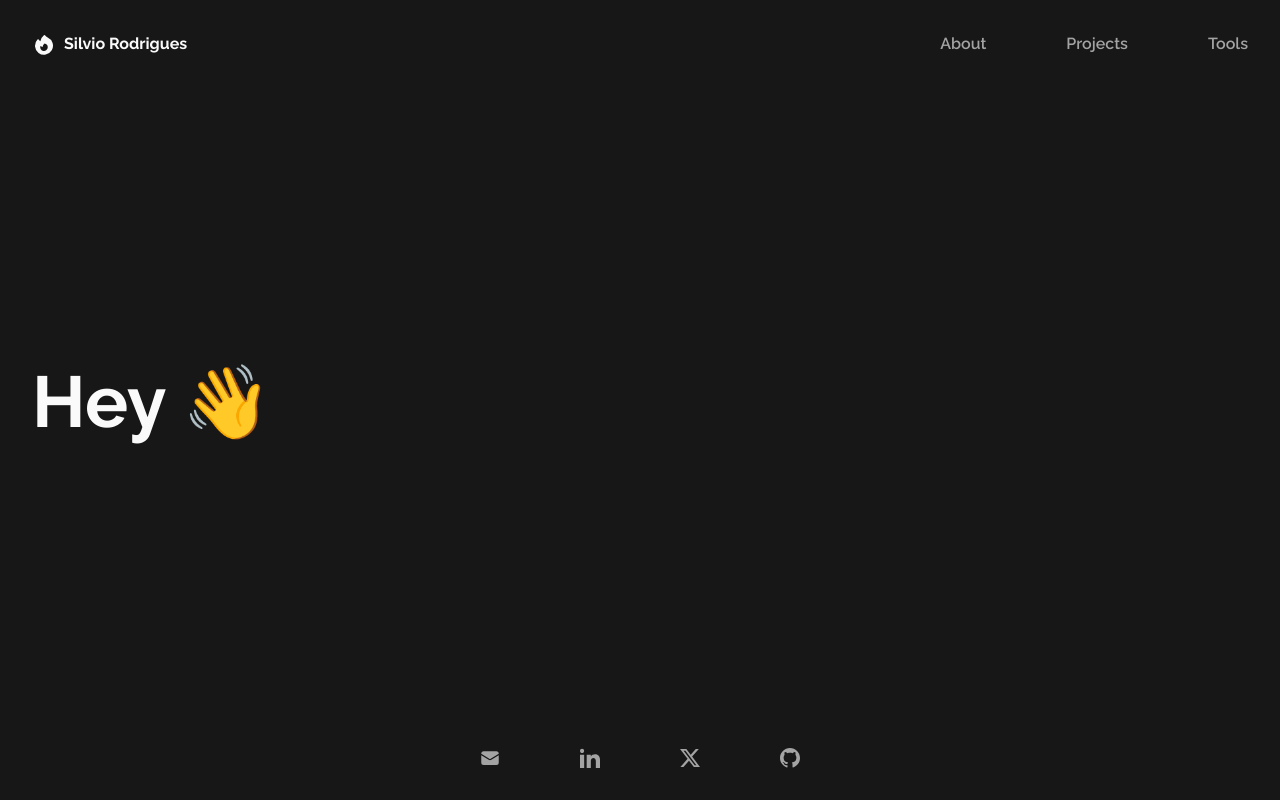
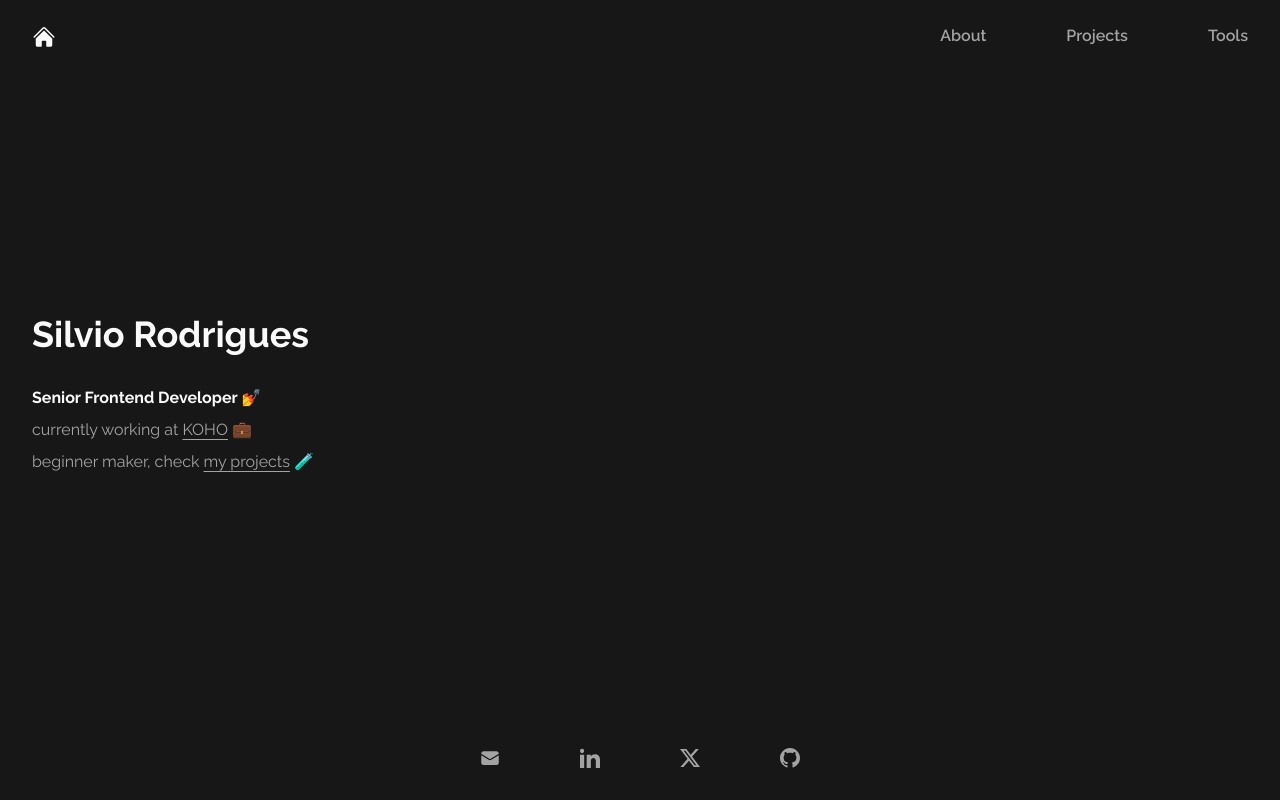
Before and after one commit to silviorodrigues/silviorodrigues.github.io, a Next.js app: page / in a window 1280 px wide. Built offline with nearby package versions, Linux system fonts and the light colour scheme.

Commit message:
Home content

```diff
--- a/src/app/page.tsx
+++ b/src/app/page.tsx
@@ -1,8 +1,19 @@
+import Link from 'next/link';
+
 export default function Home() {
   return (
     <div className="flex flex-col justify-center">
-      <p className="font-bold text-7xl">
-        Hey 👋
+      <p className="font-bold text-4xl mb-8">
+        Silvio Rodrigues
+      </p>
+      <p className="font-bold mb-2">
+        Senior Frontend Developer 💅
+      </p>
+      <p className="text-neutral-400 mb-2">
+        currently working at <a className="underline underline-offset-4" href="https://www.koho.ca/" target="_blank">KOHO</a> 💼
+      </p>
+      <p className="text-neutral-400">
+        beginner maker, check <Link className="underline underline-offset-4" href="/projects">my projects</Link> 🧪
       </p>
     </div>
   )
--- a/src/components/header.tsx
+++ b/src/components/header.tsx
@@ -8,7 +8,7 @@ export default function Header() {
   const activeLink = (url: string) => pathName === url ? 'nav-active' : '';
 
   return (
-    <header className="sm:p-4 sm:flex-row flex-col flex items-center justify-between">
+    <header className="px-4 py-2 flex-row flex items-center sm:justify-between justify-around">
       <Link href="/" className="font-bold p-4">
         <svg
           xmlns="http://www.w3.org/2000/svg"
@@ -16,10 +16,9 @@ export default function Header() {
           fill="currentColor"
           viewBox="0 0 24 24"
         >
-          <path d="M12.963 2.286a.75.75 0 00-1.071-.136 9.742 9.742 0 00-3.539 6.177A7.547 7.547 0 016.648 6.61a.75.75 0 00-1.152-.082A9 9 0 1015.68 4.534a7.46 7.46 0 01-2.717-2.248zM15.75 14.25a3.75 3.75 0 11-7.313-1.172c.628.465 1.35.81 2.133 1a5.99 5.99 0 011.925-3.545 3.75 3.75 0 013.255 3.717z" />
+          <path d="M11.47 3.84a.75.75 0 011.06 0l8.69 8.69a.75.75 0 101.06-1.06l-8.689-8.69a2.25 2.25 0 00-3.182 0l-8.69 8.69a.75.75 0 001.061 1.06l8.69-8.69z" />
+          <path d="M12 5.432l8.159 8.159c.03.03.06.058.091.086v6.198c0 1.035-.84 1.875-1.875 1.875H15a.75.75 0 01-.75-.75v-4.5a.75.75 0 00-.75-.75h-3a.75.75 0 00-.75.75V21a.75.75 0 01-.75.75H5.625a1.875 1.875 0 01-1.875-1.875v-6.198a2.29 2.29 0 00.091-.086L12 5.43z" />
         </svg>
-
-        Silvio Rodrigues
       </Link>
 
       <nav className="flex items-center sm:gap-12">
```
